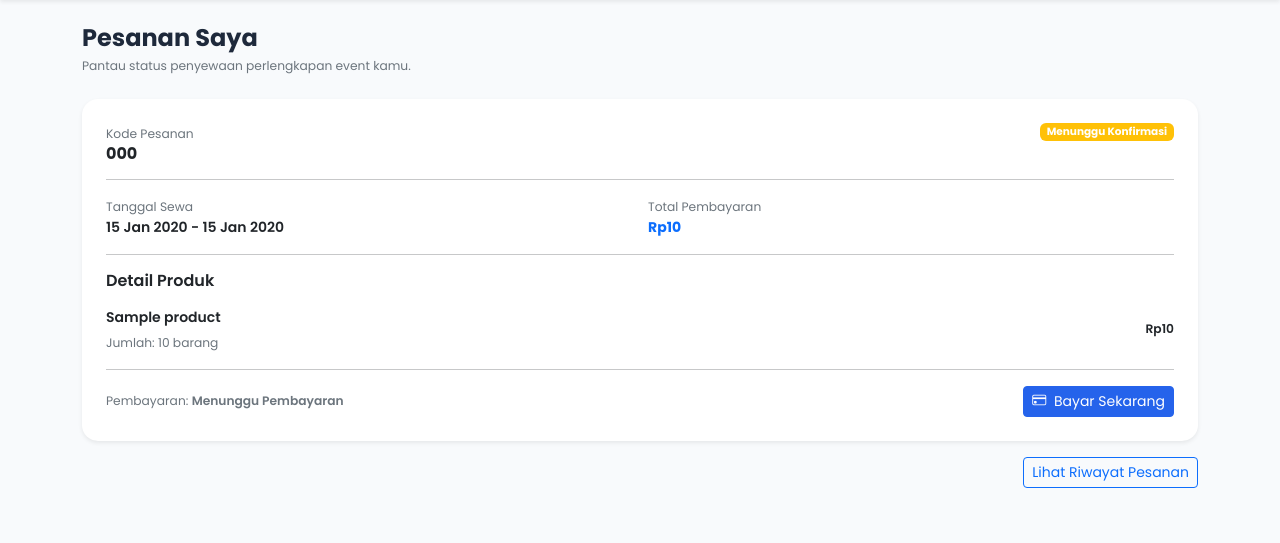
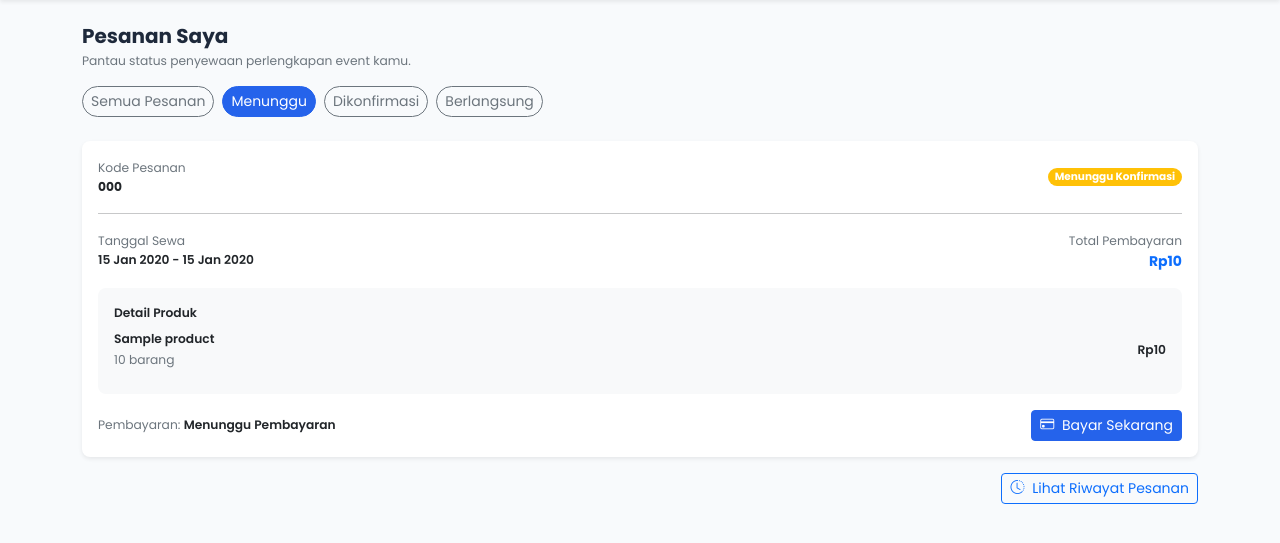
Before and after one commit to rabbanisyab/Event4U, a Laravel app: page /customer/orders?status=pending in a window 1280 px wide. Shown: the part 70-613 px from the top of the page. Run offline with Laravel 12, Linux system fonts and the light colour scheme; a user stored in the database is signed in; data comes from the database, SQL or seed files in the repository; tables that the repository leaves empty hold one stand-in row (values such as "Sample post"); some libraries are stand-ins or nearby versions.

Commit message:
Add status pesanan saya

```diff
--- a/app/Http/Controllers/Customer/OrderController.php
+++ b/app/Http/Controllers/Customer/OrderController.php
@@ -8,18 +8,29 @@ use Illuminate\Support\Facades\Auth;
 
 class OrderController extends Controller
 {
-    public function index()
+    public function index(\Illuminate\Http\Request $request)
     {
+        $allowedStatuses = ['pending', 'confirmed', 'ongoing'];
+
+        $status = $request->query('status');
+
         $bookings = Booking::with([
             'details.product.category',
             'payment'
         ])
         ->where('user_id', Auth::id())
-        ->whereNotIn('status', ['completed', 'cancelled'])
+        ->whereIn('status', $allowedStatuses)
+        ->when(
+            in_array($status, $allowedStatuses),
+            function ($query) use ($status) {
+                $query->where('status', $status);
+            }
+        )
         ->latest()
-        ->paginate(10);
+        ->paginate(8)
+        ->withQueryString();
 
-        return view('customer.orders.index', compact('bookings'));
+        return view('customer.orders.index', compact('bookings', 'status'));
     }
 
     public function history()
--- a/resources/views/customer/orders/index.blade.php
+++ b/resources/views/customer/orders/index.blade.php
@@ -6,14 +6,40 @@
 @section('content')
 <div class="container py-4">
 
-    <div class="mb-4">
-        <h4 class="fw-bold mb-1">Pesanan Saya</h4>
+    {{-- Header --}}
+    <div class="mb-3">
+        <h5 class="fw-bold mb-1">Pesanan Saya</h5>
         <p class="text-secondary small mb-0">
             Pantau status penyewaan perlengkapan event kamu.
         </p>
     </div>
 
+    {{-- Filter Status --}}
+    <div class="d-flex flex-wrap gap-2 mb-4">
+        <a href="{{ route('customer.orders.index') }}"
+           class="btn btn-sm rounded-pill {{ !$status ? 'btn-primary' : 'btn-outline-secondary' }}">
+            Semua Pesanan
+        </a>
+
+        <a href="{{ route('customer.orders.index', ['status' => 'pending']) }}"
+           class="btn btn-sm rounded-pill {{ $status === 'pending' ? 'btn-primary' : 'btn-outline-secondary' }}">
+            Menunggu
+        </a>
+
+        <a href="{{ route('customer.orders.index', ['status' => 'confirmed']) }}"
+           class="btn btn-sm rounded-pill {{ $status === 'confirmed' ? 'btn-primary' : 'btn-outline-secondary' }}">
+            Dikonfirmasi
+        </a>
+
+        <a href="{{ route('customer.orders.index', ['status' => 'ongoing']) }}"
+           class="btn btn-sm rounded-pill {{ $status === 'ongoing' ? 'btn-primary' : 'btn-outline-secondary' }}">
+            Berlangsung
+        </a>
+    </div>
+
+    {{-- Daftar Pesanan --}}
     @forelse($bookings as $booking)
+
         @php
             $paymentStatus = $booking->payment->status ?? 'pending';
 
@@ -21,16 +47,12 @@
                 'pending' => 'Menunggu Konfirmasi',
                 'confirmed' => 'Dikonfirmasi',
                 'ongoing' => 'Sedang Berlangsung',
-                'completed' => 'Selesai',
-                'cancelled' => 'Dibatalkan',
             ][$booking->status] ?? ucfirst($booking->status);
 
             $statusColor = [
                 'pending' => 'warning',
                 'confirmed' => 'success',
                 'ongoing' => 'info',
-                'completed' => 'success',
-                'cancelled' => 'danger',
             ][$booking->status] ?? 'secondary';
 
             $paymentLabel = [
@@ -40,53 +62,55 @@
             ][$paymentStatus] ?? ucfirst($paymentStatus);
         @endphp
 
-        <div class="card border-0 shadow-sm rounded-4 mb-3">
-            <div class="card-body p-3 p-md-4">
+        <div class="card border-0 shadow-sm rounded-3 mb-3">
+            <div class="card-body p-3">
 
-                <div class="d-flex justify-content-between align-items-start flex-wrap gap-2">
+                {{-- Kode dan Status --}}
+                <div class="d-flex justify-content-between align-items-center flex-wrap gap-2">
                     <div>
                         <small class="text-secondary">Kode Pesanan</small>
-                        <h6 class="fw-bold mb-0">
+                        <div class="fw-bold small">
                             {{ $booking->booking_code }}
-                        </h6>
+                        </div>
                     </div>
 
-                    <span class="badge bg-{{ $statusColor }}">
+                    <span class="badge bg-{{ $statusColor }} rounded-pill">
                         {{ $statusLabel }}
                     </span>
                 </div>
 
-                <hr>
+                <hr class="my-3">
 
-                <div class="row g-3 mb-3">
-                    <div class="col-md-6">
+                {{-- Tanggal dan Total --}}
+                <div class="row g-2 mb-3">
+                    <div class="col-6">
                         <small class="text-secondary">Tanggal Sewa</small>
-                        <p class="fw-semibold mb-0">
+                        <div class="fw-semibold small">
                             {{ $booking->start_date->format('d M Y') }}
                             - {{ $booking->end_date->format('d M Y') }}
-                        </p>
-                    </div>
-
-                    <div class="col-md-6">
-                        <small class="text-secondary">Total Pembayaran</small>
-                        <p class="fw-bold text-primary mb-0">
-                            Rp{{ number_format($booking->total_price, 0, ',', '.') }}
-                        </p>
                         </div>
                     </div>
 
-                <hr>
+                    <div class="col-6 text-end">
+                        <small class="text-secondary">Total Pembayaran</small>
+                        <div class="fw-bold text-primary">
+                            Rp{{ number_format($booking->total_price, 0, ',', '.') }}
+                        </div>
+                    </div>
+                </div>
 
-                <h6 class="fw-semibold mb-3">Detail Produk</h6>
+                {{-- Produk --}}
+                <div class="bg-light rounded-3 p-3 mb-3">
+                    <div class="small fw-semibold mb-2">Detail Produk</div>
 
                     @foreach($booking->details as $detail)
-                    <div class="d-flex justify-content-between align-items-center mb-3 gap-2">
+                        <div class="d-flex justify-content-between align-items-center gap-2 mb-2">
                             <div>
-                            <p class="fw-semibold mb-1">
+                                <div class="small fw-semibold">
                                     {{ $detail->product->name ?? 'Produk tidak tersedia' }}
-                            </p>
+                                </div>
                                 <small class="text-secondary">
-                                Jumlah: {{ $detail->quantity }} barang
+                                    {{ $detail->quantity }} barang
                                 </small>
                             </div>
 
@@ -95,18 +119,18 @@
                             </small>
                         </div>
                     @endforeach
+                </div>
 
-                <hr>
-
+                {{-- Pembayaran --}}
                 <div class="d-flex justify-content-between align-items-center flex-wrap gap-2">
-                    <small class="text-secondary">
-                        Pembayaran:
+                    <div class="small">
+                        <span class="text-secondary">Pembayaran:</span>
                         <span class="fw-semibold
                             {{ $paymentStatus === 'verified' ? 'text-success' : '' }}
                             {{ $paymentStatus === 'rejected' ? 'text-danger' : '' }}">
                             {{ $paymentLabel }}
                         </span>
-                    </small>
+                    </div>
 
                     @if($paymentStatus === 'pending')
                         <a href="{{ route('customer.payment.pay', $booking->id) }}"
@@ -119,30 +143,51 @@
 
             </div>
         </div>
+
     @empty
-        <div class="card border-0 shadow-sm rounded-4">
+
+        <div class="card border-0 shadow-sm rounded-3">
             <div class="card-body text-center py-5">
-                <i class="bi bi-receipt text-secondary" style="font-size: 40px;"></i>
-                <h6 class="fw-bold mt-3">Belum Ada Pesanan</h6>
-                <p class="text-secondary small">
-                    Pesanan yang kamu buat akan muncul di sini.
+                <i class="bi bi-receipt text-secondary" style="font-size: 36px;"></i>
+
+                <h6 class="fw-bold mt-3 mb-1">
+                    {{ $status ? 'Pesanan Tidak Ditemukan' : 'Belum Ada Pesanan' }}
+                </h6>
+
+                <p class="text-secondary small mb-3">
+                    {{ $status
+                        ? 'Belum ada pesanan dengan status ini.'
+                        : 'Pesanan yang kamu buat akan muncul di sini.' }}
                 </p>
-                <a href="{{ route('products.index') }}" class="btn btn-primary btn-sm">
+
+                @if($status)
+                    <a href="{{ route('customer.orders.index') }}"
+                       class="btn btn-outline-primary btn-sm">
+                        Lihat Semua Pesanan
+                    </a>
+                @else
+                    <a href="{{ route('products.index') }}"
+                       class="btn btn-primary btn-sm">
                         Cari Produk
                     </a>
+                @endif
             </div>
         </div>
+
     @endforelse
 
+    {{-- Pagination --}}
     @if($bookings->hasPages())
-        <div class="mt-4">
+        <div class="mt-3">
             {{ $bookings->links() }}
         </div>
     @endif
 
+    {{-- Riwayat --}}
     <div class="text-end mt-3">
         <a href="{{ route('customer.history.index') }}"
            class="btn btn-outline-primary btn-sm">
+            <i class="bi bi-clock-history me-1"></i>
             Lihat Riwayat Pesanan
         </a>
     </div>
```
Lines whose indentation alone changed are shown as unchanged.
